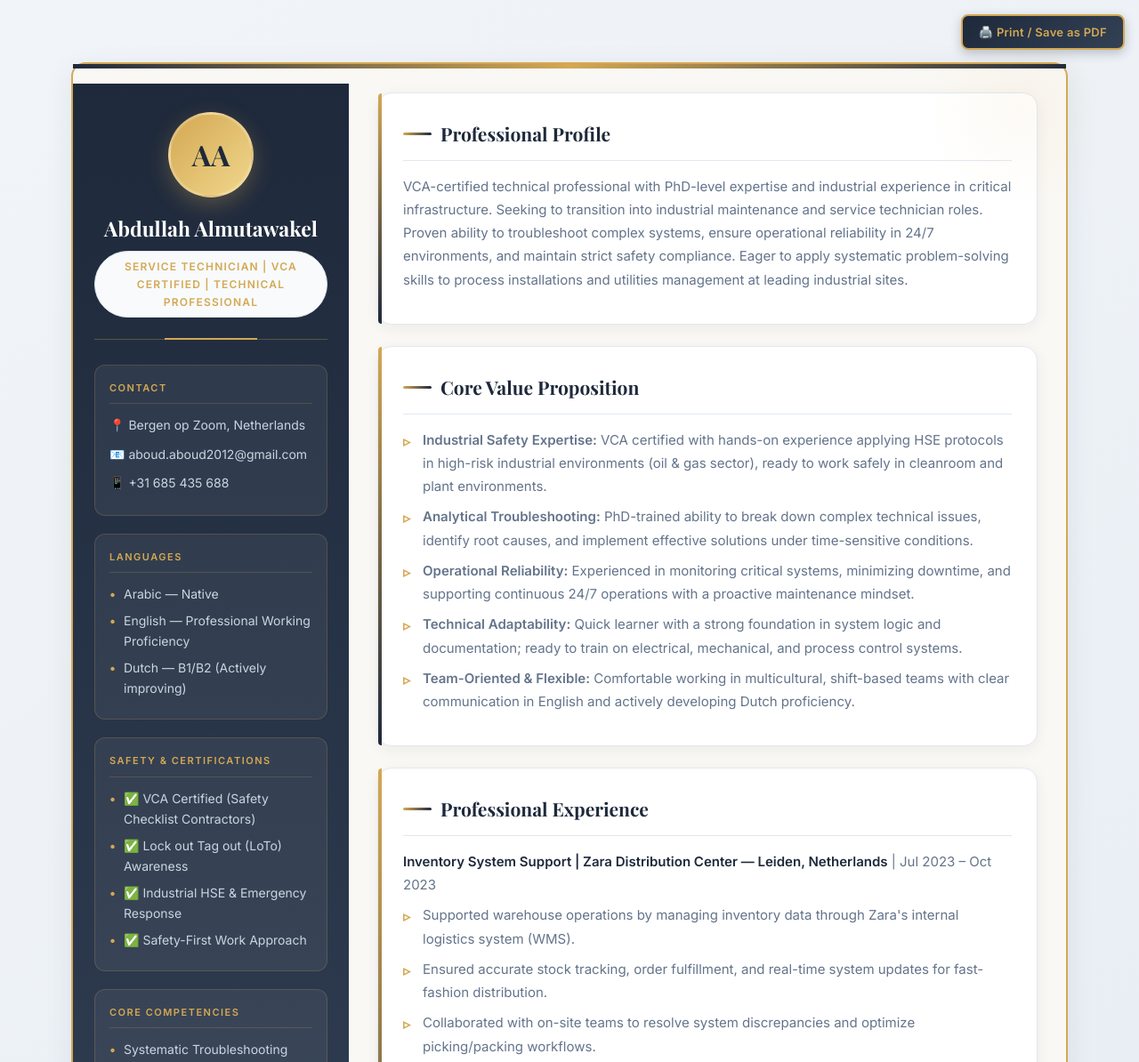
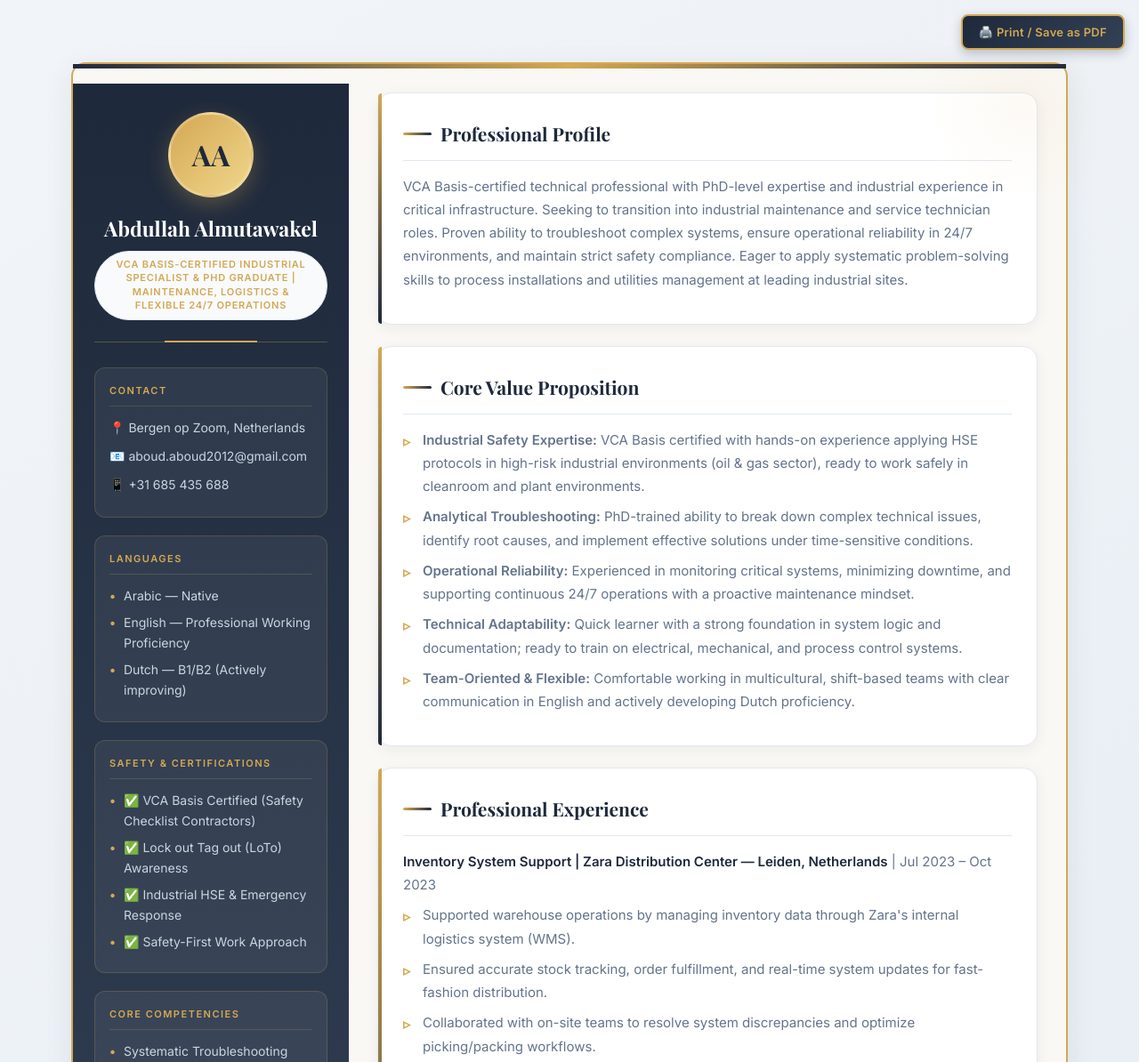
Before and after one commit to abdullahalmutawakel-dotcom/Abdullah_Almutawakel_CV.html, a plain HTML site: page index.html in a window 1280 px wide. Shown: the top 1194 px of the page at 89% size. Drawn offline with nearby package versions, Linux system fonts and the light colour scheme.

Commit message:
Update index.html

```diff
--- a/index.html
+++ b/index.html
@@ -18,6 +18,8 @@
       background: linear-gradient(145deg, #f1f5f9 0%, #e2e8f0 100%);
       color: var(--text); line-height: 1.65; padding: 70px 16px 32px 16px; min-height: 100vh;
     }
+
+    /* ✅ زر الطباعة مثبت وثابت */
     .print-btn {
       position: fixed !important; top: 16px !important; right: 16px !important;
       z-index: 2147483647 !important; transform: translate3d(0,0,0) !important;
@@ -30,17 +32,22 @@
     .print-btn:hover { transform: translate3d(0,-1px,0) scale(1.02) !important; box-shadow: 0 6px 16px rgba(30,41,59,0.35); background: var(--navy); color: var(--gold-light); }
     .print-btn:active { transform: translate3d(0,0,0) scale(0.98) !important; }
 
+    /* ✅ الإطار الخارجي */
     .cv-outer { max-width: 1120px; margin: 0 auto; background: var(--cream); border-radius: var(--radius); border: 2px solid var(--gold); box-shadow: 0 8px 32px rgba(30,41,59,0.08); position: relative; }
     .cv-outer::before { content:''; position:absolute; top:0; left:0; right:0; height:5px; background:linear-gradient(90deg,var(--navy),var(--gold),var(--navy)); }
     .cv-outer::after { content:''; position:absolute; top:-60px; right:-60px; width:220px; height:220px; border-radius:50%; background:radial-gradient(circle,rgba(212,168,83,0.06) 0%,transparent 70%); pointer-events:none; }
     .cv-wrapper { display:grid; grid-template-columns:310px 1fr; gap:0; }
 
+    /* ✅ الشريط الجانبي */
     .sidebar { background:linear-gradient(180deg,var(--navy) 0%,var(--navy-light) 100%); padding:32px 24px; color:white; position:sticky; top:24px; height:fit-content; }
     .profile { text-align:center; margin-bottom:28px; padding-bottom:24px; border-bottom:1px solid rgba(212,168,83,0.3); position:relative; }
     .profile::after { content:''; position:absolute; bottom:-1px; left:30%; width:40%; height:2px; background:var(--gold); }
     .avatar { width:96px; height:96px; border-radius:50%; background:linear-gradient(135deg,var(--gold),var(--gold-light)); color:var(--navy); margin:0 auto 16px; display:flex; align-items:center; justify-content:center; font-size:32px; font-weight:bold; font-family:'Playfair Display',serif; box-shadow:0 8px 24px rgba(212,168,83,0.3); border:3px solid rgba(255,255,255,0.2); }
     .profile h1 { font-family:'Playfair Display',serif; font-size:23px; margin-bottom:6px; color:white; }
-    .profile .tag { color:var(--gold); font-size:12px; font-weight:600; text-transform:uppercase; letter-spacing:1.2px; }
+
+    /* ✅ العنوان الجديد المختار */
+    .profile .tag { color:var(--gold); font-size:11px; font-weight:600; text-transform:uppercase; letter-spacing:0.8px; line-height: 1.4; }
+
     .sec { margin-bottom:20px; padding:16px; background:rgba(255,255,255,0.06); border-radius:12px; border:1px solid rgba(212,168,83,0.2); }
     .sec h2 { font-size:11px; text-transform:uppercase; color:var(--gold); letter-spacing:1.5px; margin-bottom:12px; font-weight:700; padding-bottom:8px; border-bottom:1px solid rgba(212,168,83,0.2); }
     .itm { font-size:14px; color:#cbd5e1; margin-bottom:9px; display:flex; align-items:center; gap:8px; }
@@ -48,6 +55,7 @@
     .list::before { content:"•"; position:absolute; left:0; color:var(--gold); font-weight:bold; }
     .avail-box { background:linear-gradient(135deg,rgba(212,168,83,0.15),rgba(212,168,83,0.08)); border:2px solid rgba(212,168,83,0.4); border-radius:12px; padding:16px; text-align:center; font-size:13px; color:var(--gold-light); font-weight:600; margin-top:18px; line-height:1.6; }
 
+    /* ✅ المحتوى الرئيسي */
     .main { padding:32px; display:flex; flex-direction:column; gap:24px; }
     .card { background:var(--white); border:1px solid var(--border); border-radius:var(--radius); padding:28px; position:relative; box-shadow:0 4px 16px rgba(30,41,59,0.06); transition:all 0.3s ease; }
     .card:hover { transform:translateY(-4px); box-shadow:0 12px 32px rgba(30,41,59,0.12); border-color:var(--gold); }
@@ -64,9 +72,11 @@
     .tag.gold { background:rgba(212,168,83,0.12); border-color:var(--gold); color:#92400e; }
     .tag.gold:hover { background:rgba(212,168,83,0.2); }
 
+    /* ✅ تجاوب الشاشات */
     @media(max-width:950px) { .cv-wrapper { grid-template-columns:1fr; } .sidebar { position:static; } body { padding:60px 12px 24px 12px; } .print-btn { top:12px !important; right:12px !important; padding:8px 14px; font-size:12px; } }
     @media(max-width:600px) { body { padding:50px 8px 20px 8px; } .cv-outer { border-radius:12px; } .main { padding:20px 16px; } .card { padding:22px 18px; } .card h3 { font-size:19px; } .profile h1 { font-size:21px; } .avatar { width:84px; height:84px; font-size:28px; }
 
+    /* ✅ تنسيق الطباعة */
     @media print {
       .print-btn { display:none !important; }
       body { background:#fff !important; padding:0 !important; color:#000 !important; }
@@ -92,31 +102,41 @@
 </head>
 <body>
 
+  <!-- زر الطباعة -->
   <button class="print-btn" onclick="window.print()">🖨️ Print / Save as PDF</button>
 
   <div class="cv-outer">
     <div class="cv-wrapper">
-      <!-- SIDEBAR -->
+      <!-- الشريط الجانبي -->
       <aside class="sidebar">
         <div class="profile">
           <div class="avatar">AA</div>
           <h1>Abdullah Almutawakel</h1>
-          <p class="tag">Service Technician | VCA Certified | Technical Professional</p>
+          <!-- ✅ العنوان الجديد المختار (الخيار 3) -->
+          <p class="tag">VCA Basis-Certified Industrial Specialist & PhD Graduate | Maintenance, Logistics & Flexible 24/7 Operations</p>
         </div>
+
         <div class="sec"><h2>Contact</h2><div class="itm">📍 Bergen op Zoom, Netherlands</div><div class="itm">📧 aboud.aboud2012@gmail.com</div><div class="itm">📱 +31 685 435 688</div></div>
+
         <div class="sec"><h2>Languages</h2><div class="list">Arabic — Native</div><div class="list">English — Professional Working Proficiency</div><div class="list">Dutch — B1/B2 (Actively improving)</div></div>
-        <div class="sec"><h2>Safety & Certifications</h2><div class="list">✅ VCA Certified (Safety Checklist Contractors)</div><div class="list">✅ Lock out Tag out (LoTo) Awareness</div><div class="list">✅ Industrial HSE & Emergency Response</div><div class="list">✅ Safety-First Work Approach</div></div>
+
+        <!-- ✅ قسم الشهادات محدث لـ VCA Basis -->
+        <div class="sec"><h2>Safety & Certifications</h2><div class="list">✅ VCA Basis Certified (Safety Checklist Contractors)</div><div class="list">✅ Lock out Tag out (LoTo) Awareness</div><div class="list">✅ Industrial HSE & Emergency Response</div><div class="list">✅ Safety-First Work Approach</div></div>
+
         <div class="sec"><h2>Core Competencies</h2><div class="list">Systematic Troubleshooting</div><div class="list">24/7 Operations & Monitoring</div><div class="list">Root-Cause Analysis</div><div class="list">Safety Documentation & Compliance</div><div class="list">Technical Problem Solving</div><div class="list">Team Collaboration & Communication</div><div class="list">Shift Work Flexibility</div></div>
+
         <div class="avail-box">✅ Available for 5-shift rotation (24/7)<br>📍 Open to on-site work in North Brabant, Zeeland & surrounding regions</div>
       </aside>
 
-      <!-- MAIN CONTENT -->
+      <!-- المحتوى الرئيسي -->
       <main class="main">
-        <section class="card"><h3>Professional Profile</h3><p>VCA-certified technical professional with PhD-level expertise and industrial experience in critical infrastructure. Seeking to transition into industrial maintenance and service technician roles. Proven ability to troubleshoot complex systems, ensure operational reliability in 24/7 environments, and maintain strict safety compliance. Eager to apply systematic problem-solving skills to process installations and utilities management at leading industrial sites.</p></section>
+        <!-- الملف المهني -->
+        <section class="card"><h3>Professional Profile</h3><p>VCA Basis-certified technical professional with PhD-level expertise and industrial experience in critical infrastructure. Seeking to transition into industrial maintenance and service technician roles. Proven ability to troubleshoot complex systems, ensure operational reliability in 24/7 environments, and maintain strict safety compliance. Eager to apply systematic problem-solving skills to process installations and utilities management at leading industrial sites.</p></section>
 
-        <section class="card"><h3>Core Value Proposition</h3><ul><li><strong>Industrial Safety Expertise:</strong> VCA certified with hands-on experience applying HSE protocols in high-risk industrial environments (oil & gas sector), ready to work safely in cleanroom and plant environments.</li><li><strong>Analytical Troubleshooting:</strong> PhD-trained ability to break down complex technical issues, identify root causes, and implement effective solutions under time-sensitive conditions.</li><li><strong>Operational Reliability:</strong> Experienced in monitoring critical systems, minimizing downtime, and supporting continuous 24/7 operations with a proactive maintenance mindset.</li><li><strong>Technical Adaptability:</strong> Quick learner with a strong foundation in system logic and documentation; ready to train on electrical, mechanical, and process control systems.</li><li><strong>Team-Oriented & Flexible:</strong> Comfortable working in multicultural, shift-based teams with clear communication in English and actively developing Dutch proficiency.</li></ul></section>
+        <!-- القيمة المضافة -->
+        <section class="card"><h3>Core Value Proposition</h3><ul><li><strong>Industrial Safety Expertise:</strong> VCA Basis certified with hands-on experience applying HSE protocols in high-risk industrial environments (oil & gas sector), ready to work safely in cleanroom and plant environments.</li><li><strong>Analytical Troubleshooting:</strong> PhD-trained ability to break down complex technical issues, identify root causes, and implement effective solutions under time-sensitive conditions.</li><li><strong>Operational Reliability:</strong> Experienced in monitoring critical systems, minimizing downtime, and supporting continuous 24/7 operations with a proactive maintenance mindset.</li><li><strong>Technical Adaptability:</strong> Quick learner with a strong foundation in system logic and documentation; ready to train on electrical, mechanical, and process control systems.</li><li><strong>Team-Oriented & Flexible:</strong> Comfortable working in multicultural, shift-based teams with clear communication in English and actively developing Dutch proficiency.</li></ul></section>
 
-        <!-- Professional Experience -->
+        <!-- الخبرة المهنية (تشمل زارا) -->
         <section class="card">
           <h3>Professional Experience</h3>
           <p><strong>Inventory System Support | Zara Distribution Center — Leiden, Netherlands</strong> | Jul 2023 – Oct 2023</p>
@@ -127,6 +147,7 @@
             <li>Applied safety and efficiency protocols in a high-volume, time-sensitive logistics environment.</li>
             <li>Gained hands-on experience in Dutch workplace culture, logistics workflows, and operational reliability.</li>
           </ul>
+
           <p style="margin-top:20px;"><strong>Technical Engineer | Industrial Operations</strong> | Yemen Company for Investment in Oil and Minerals (2013–Present)</p>
           <ul>
             <li>Monitored and maintained critical technical infrastructure supporting continuous industrial operations and production workflows.</li>
@@ -137,7 +158,7 @@
           </ul>
         </section>
 
-        <!-- ✅ NEW SECTION: Community Engagement (VWN) -->
+        <!-- المشاركة المجتمعية (تشمل VWN) -->
         <section class="card">
           <h3>Community Engagement</h3>
           <p><strong>Volunteer Support Assistant | VWN (VluchtelingenWerk Nederland)</strong> | 2023–Present</p>
@@ -149,10 +170,13 @@
           </ul>
         </section>
 
+        <!-- التعليم -->
         <section class="card"><h3>Education</h3><p><strong>PhD in Computer Engineering</strong><br>Mohamed Khider University, Algeria<br><em>Focus: Distributed Systems, Infrastructure Optimization, Reliability Engineering</em></p><p style="margin-top:14px;"><strong>Bachelor of Engineering | Industrial Focus</strong><br><em>Specialized in industrial systems, technical operations, maintenance protocols, process optimization, and safety standards in manufacturing environments.</em></p></section>
 
-        <section class="card"><h3>Technical & Industrial Skills</h3><div class="tags"><span class="tag gold">🏅 VCA Certified</span><span class="tag">Industrial Maintenance</span><span class="tag">Process Safety</span><span class="tag">Troubleshooting</span><span class="tag">Critical Infrastructure</span><span class="tag">24/7 Operations</span><span class="tag">Team Collaboration</span><span class="tag">Adaptability</span><span class="tag">Quick Learner</span><span class="tag">Shift Flexibility</span></div></section>
+        <!-- المهارات -->
+        <section class="card"><h3>Technical & Industrial Skills</h3><div class="tags"><span class="tag gold">🏅 VCA Basis Certified</span><span class="tag">Industrial Maintenance</span><span class="tag">Process Safety</span><span class="tag">Troubleshooting</span><span class="tag">Critical Infrastructure</span><span class="tag">24/7 Operations</span><span class="tag">Team Collaboration</span><span class="tag">Adaptability</span><span class="tag">Quick Learner</span><span class="tag">Shift Flexibility</span></div></section>
 
+        <!-- الدافع المهني -->
         <section class="card"><h3>Career Motivation</h3><p>I am transitioning my technical expertise from IT infrastructure to hands-on industrial maintenance because I thrive in environments where precision, safety, and reliability directly impact critical operations. I am highly motivated to contribute to world-class manufacturing and process facilities while growing my practical skills in electrical, mechanical, and utilities systems.</p><p style="margin-top:8px;">I am fully available for the 5-shift rotation schedule, committed to continuous learning and certification, and excited to bring my analytical mindset, VCA safety certification, and dedication to operational excellence to your team in the South Netherlands region. I am ready to contribute from day one while growing long-term within your organization.</p></section>
       </main>
     </div>
```
